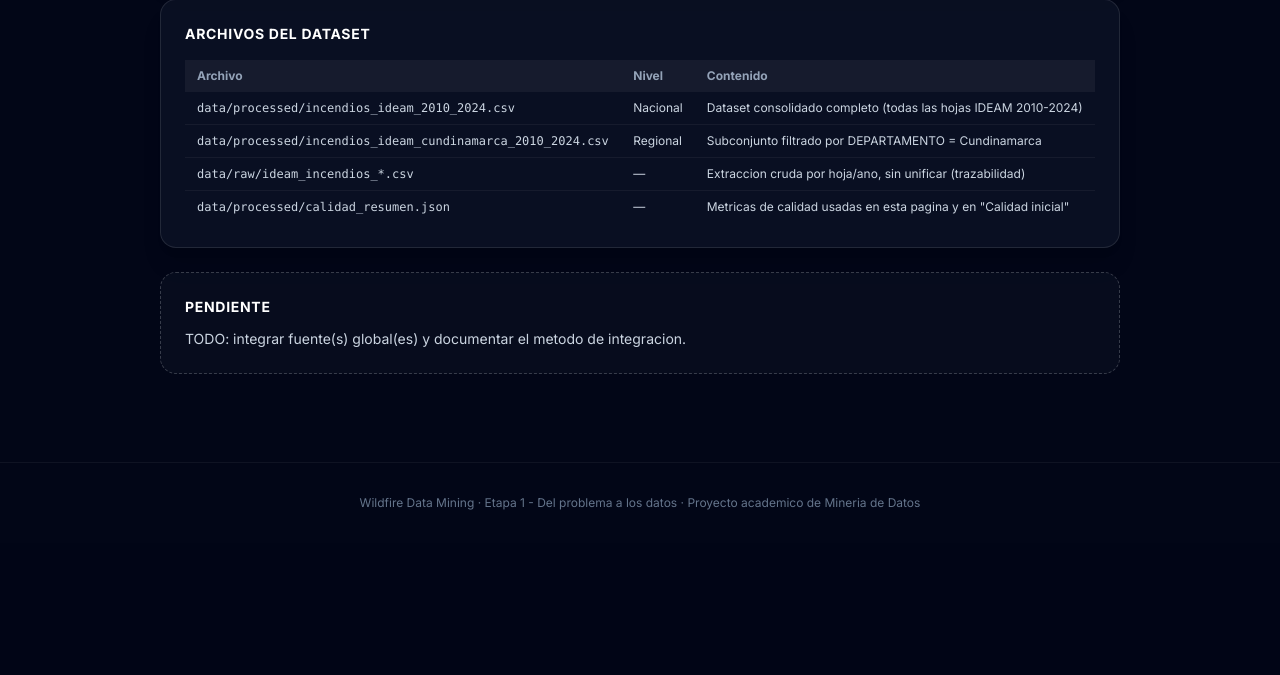
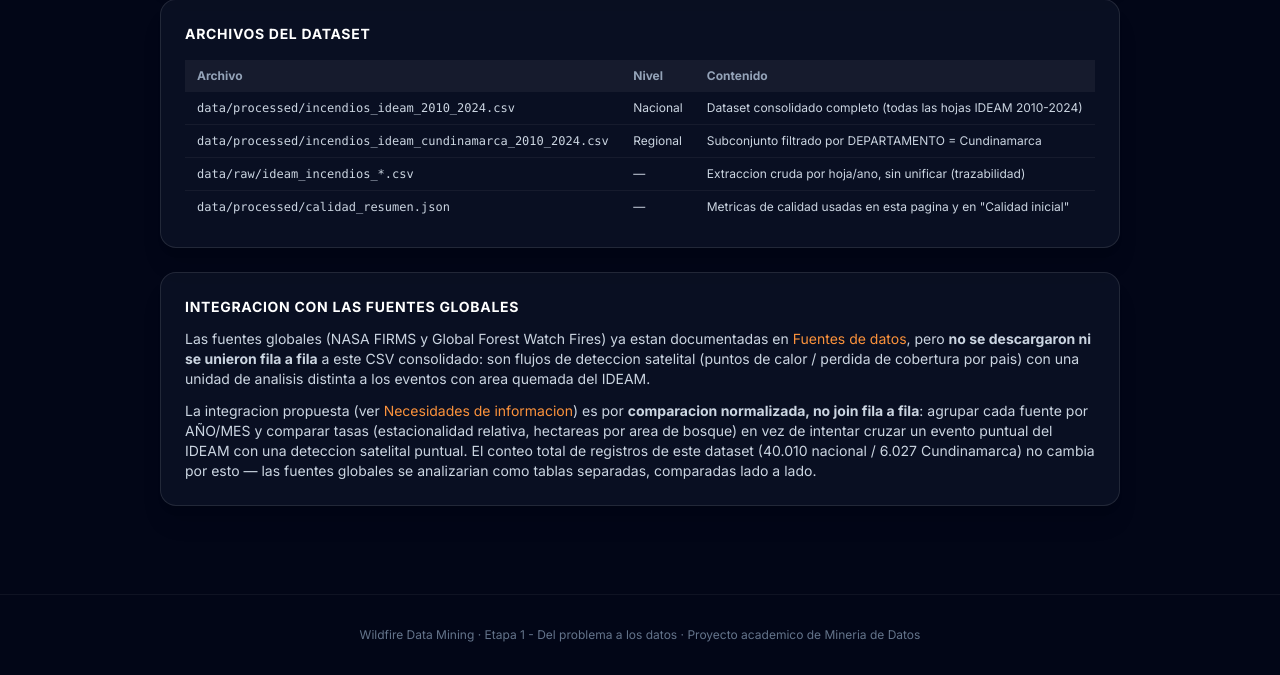
Before and after one commit to sgora96/wildfire-data-mining, a Flask app: page /etapa-1/dataset in a window 1280 px wide. Shown: the part 838-1513 px from the top of the page. Before the commit the page ends 1348 px from the top, so only its background shows below. Run offline with Flask 3, Linux system fonts and the light colour scheme; some libraries are stand-ins or nearby versions.

Commit message:
docs(etapa1): resuelve el TODO de integracion de fuentes globales en dataset.html
Ahora que Sara documento NASA FIRMS y Global Forest Watch Fires en
fuentes.html, se explica en dataset.html que la integracion es por
comparacion normalizada (AÑO/MES, tasas), no join fila a fila, dado que
son unidades de analisis distintas (evento con area quemada vs. deteccion
satelital / perdida de cobertura por pais).

```diff
--- a/app/templates/etapa1/dataset.html
+++ b/app/templates/etapa1/dataset.html
@@ -83,13 +83,24 @@
   </div>
 </section>
 
-<section class="mt-6 rounded-2xl border border-dashed border-white/20 bg-ash-900/40 p-6">
-  <h2 class="text-sm font-bold uppercase tracking-wider text-white">Pendiente</h2>
+<section class="mt-6 rounded-2xl border border-white/10 bg-ash-900/60 p-6 shadow-xl">
+  <h2 class="text-sm font-bold uppercase tracking-wider text-white">Integracion con las fuentes globales</h2>
   <p class="mt-3 text-sm text-slate-300">
-    <!-- TODO: una vez se agregue la fuente global, documentar aqui como se integra
-         (join por anio/pais, o se analiza por separado y se compara) y actualizar el
-         conteo total de registros / variables si cambia. -->
-    TODO: integrar fuente(s) global(es) y documentar el metodo de integracion.
+    Las fuentes globales (NASA FIRMS y Global Forest Watch Fires) ya estan documentadas
+    en <a href="{{ url_for('etapa1.fuentes') }}" class="text-ember-400 hover:underline">Fuentes de datos</a>,
+    pero <strong>no se descargaron ni se unieron fila a fila</strong> a este CSV
+    consolidado: son flujos de deteccion satelital (puntos de calor / perdida de
+    cobertura por pais) con una unidad de analisis distinta a los eventos con area
+    quemada del IDEAM.
+  </p>
+  <p class="mt-3 text-sm text-slate-300">
+    La integracion propuesta (ver <a href="{{ url_for('etapa1.necesidades') }}" class="text-ember-400 hover:underline">Necesidades de informacion</a>)
+    es por <strong>comparacion normalizada, no join fila a fila</strong>: agrupar cada
+    fuente por AÑO/MES y comparar tasas (estacionalidad relativa, hectareas por area de
+    bosque) en vez de intentar cruzar un evento puntual del IDEAM con una deteccion
+    satelital puntual. El conteo total de registros de este dataset (40.010 nacional /
+    6.027 Cundinamarca) no cambia por esto — las fuentes globales se analizarian como
+    tablas separadas, comparadas lado a lado.
   </p>
 </section>
 
```
